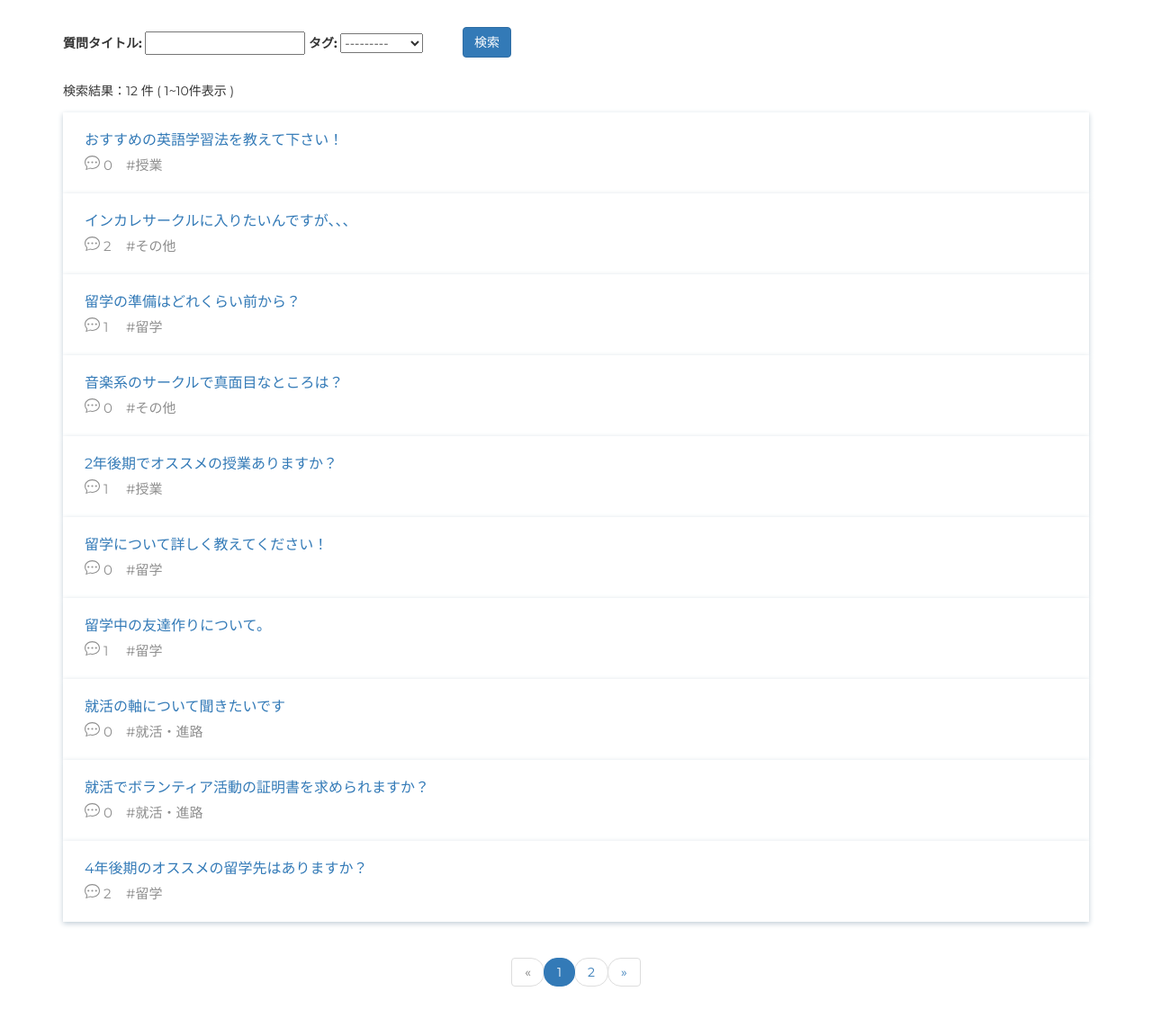
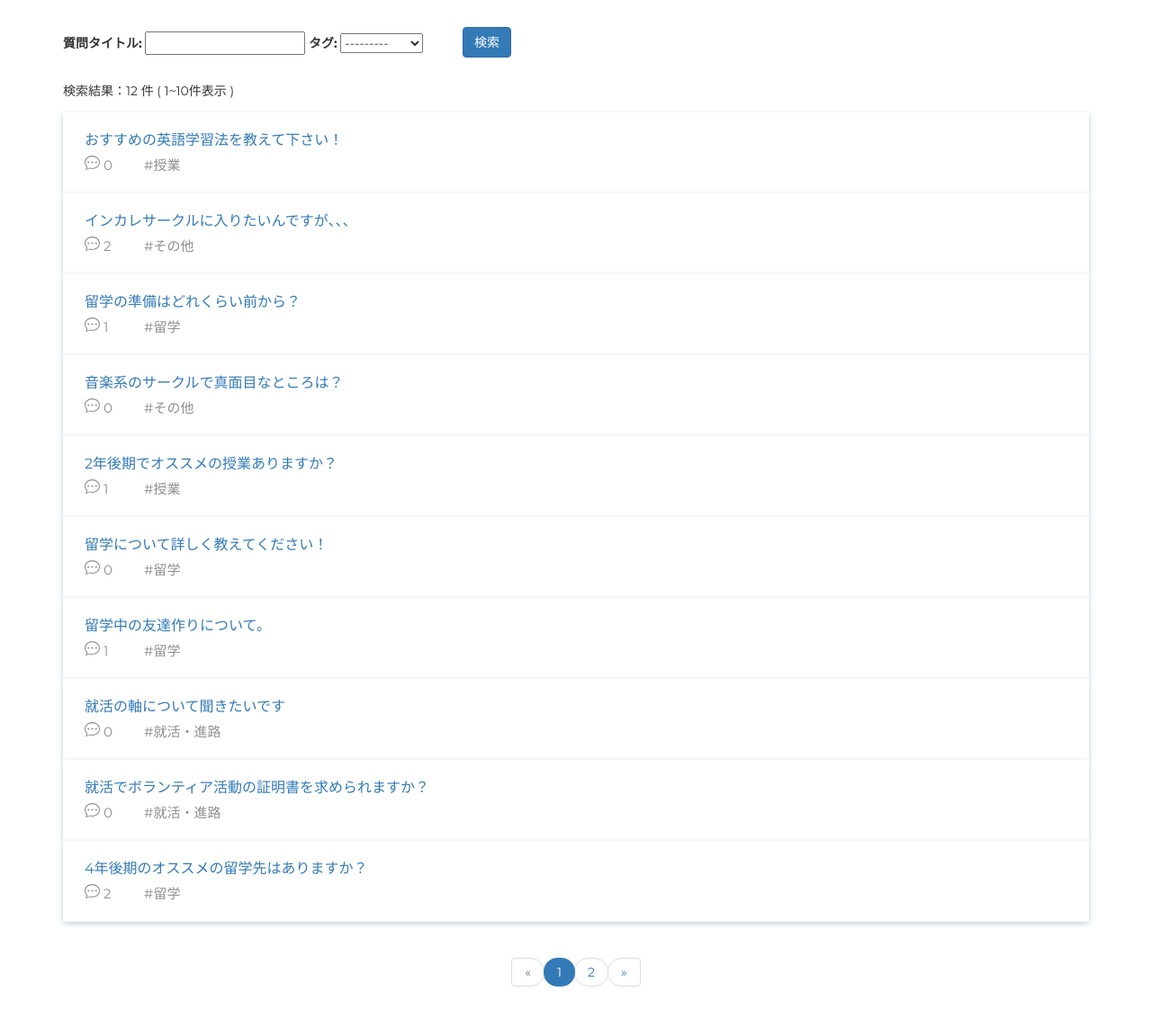
Before and after one commit to SDTakeuchi/kiitePRJCT, a Django app: page /posts/index/ in a window 1280 px wide. Shown: the part 50-1192 px from the top of the page at 90% size. Run offline with Django 3.2, Linux system fonts and the light colour scheme; a user stored in the database is signed in; data comes from the database, SQL or seed files in the repository; some libraries are stand-ins or nearby versions.

Commit message:
index post tag updated

```diff
--- a/static/css/style.css
+++ b/static/css/style.css
@@ -558,7 +558,7 @@ footer {
 
 #post_tag_index {
   position:absolute;
-  left:125px;
+  left:clamp(80px, 10vw,90px);
 }
 
 .flash-message {
@@ -666,6 +666,7 @@ footer {
   background-color: white;
   overflow: hidden;
   box-shadow: 0 2px 6px #c1ced7;
+  position: relative;
 }
 
 .post-left img {
--- a/templates/posts/index.html
+++ b/templates/posts/index.html
@@ -23,7 +23,7 @@
             <path d="M5 8a1 1 0 1 1-2 0 1 1 0 0 1 2 0zm4 0a1 1 0 1 1-2 0 1 1 0 0 1 2 0zm3 1a1 1 0 1 0 0-2 1 1 0 0 0 0 2z"/>
             <path d="M2.165 15.803l.02-.004c1.83-.363 2.948-.842 3.468-1.105A9.06 9.06 0 0 0 8 15c4.418 0 8-3.134 8-7s-3.582-7-8-7-8 3.134-8 7c0 1.76.743 3.37 1.97 4.6a10.437 10.437 0 0 1-.524 2.318l-.003.011a10.722 10.722 0 0 1-.244.637c-.079.186.074.394.273.362a21.673 21.673 0 0 0 .693-.125zm.8-3.108a1 1 0 0 0-.287-.801C1.618 10.83 1 9.468 1 8c0-3.192 3.004-6 7-6s7 2.808 7 6c0 3.193-3.004 6-7 6a8.06 8.06 0 0 1-2.088-.272 1 1 0 0 0-.711.074c-.387.196-1.24.57-2.634.893a10.97 10.97 0 0 0 .398-2z"/>
           </svg>  {{ post.get_comments_count }}</p>
-          <p id="post_tag_index"> 　#{{ post.tag  }}</p>
+          <p id="post_tag_index">#{{ post.tag  }}</p>
         </div>
       {% endfor %}
     </div>
```
